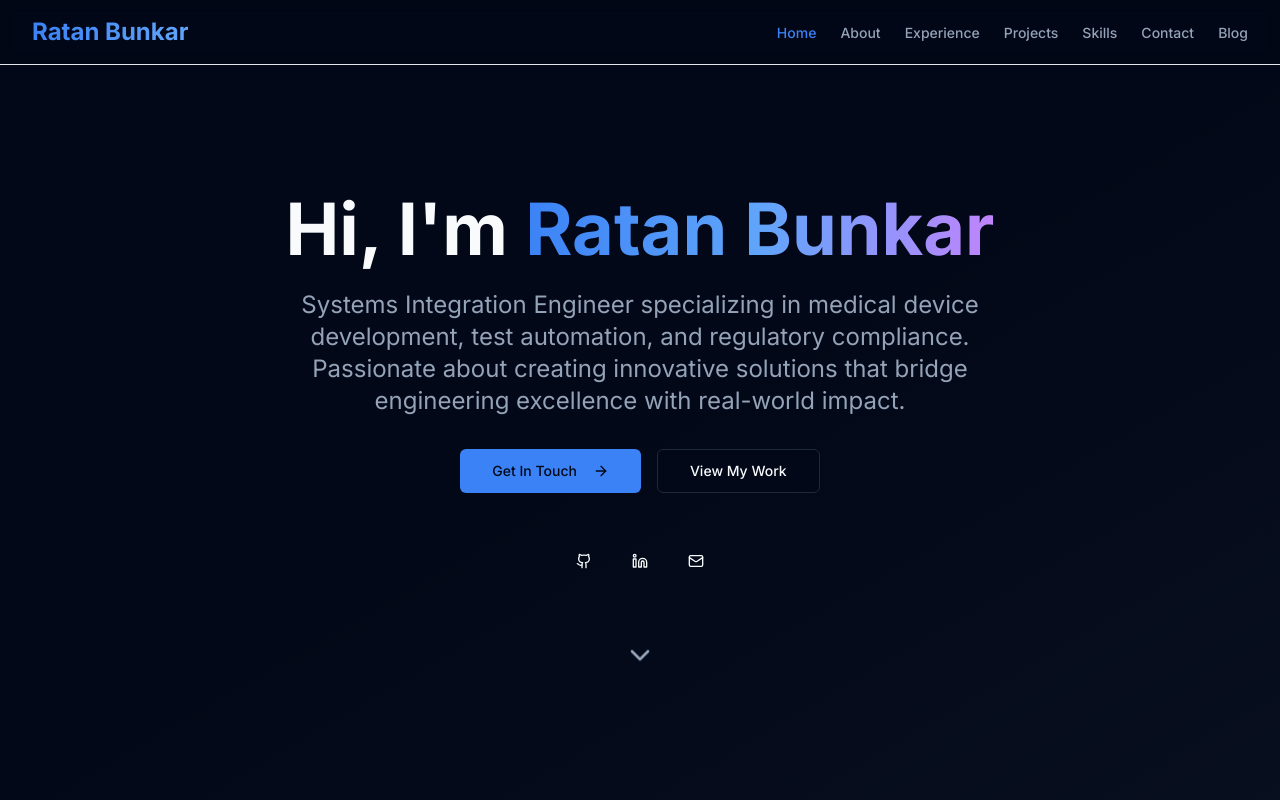
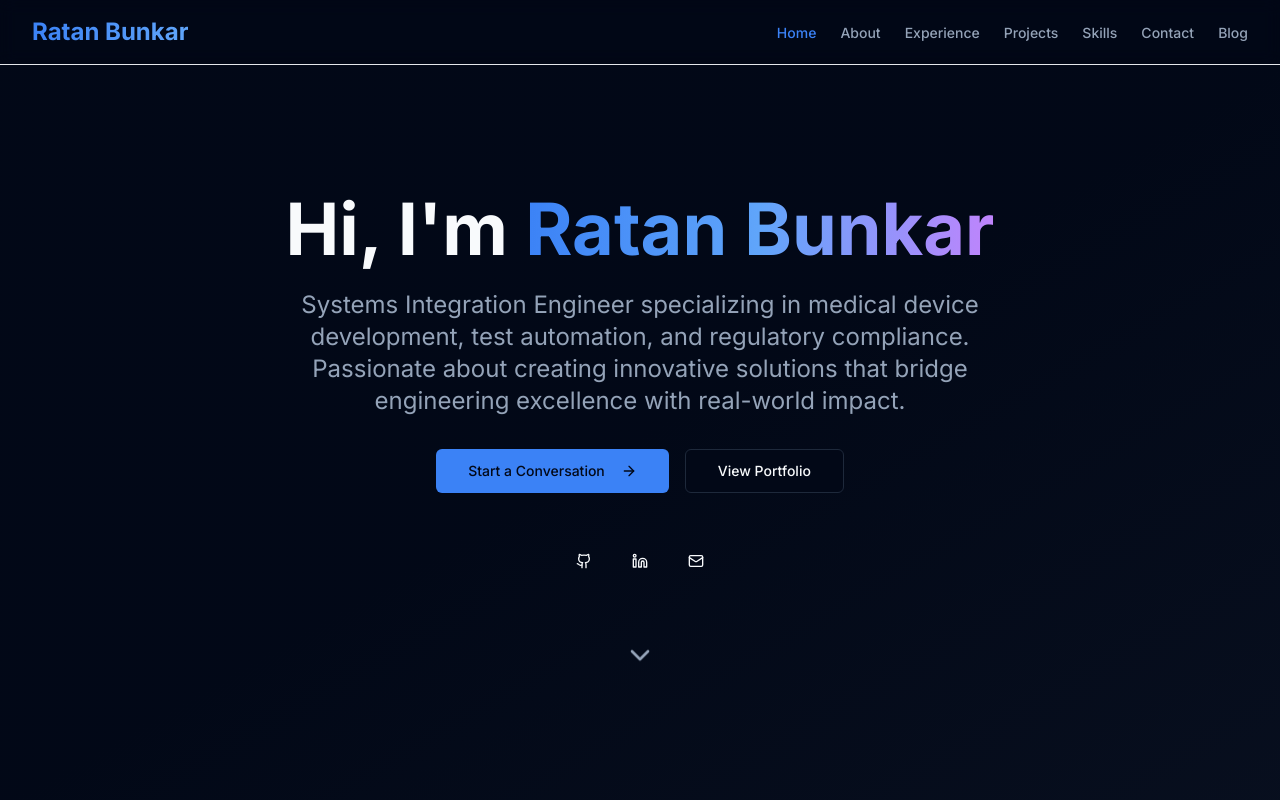
Before and after one commit to llaallii/Portfolio, a Next.js app: page / in a window 1280 px wide. Shown: the top 800 px of the page. Built offline with nearby package versions, Linux system fonts and the light colour scheme.

Commit message:
chore(hero): update CTA labels

```diff
--- a/components/sections/hero-section.tsx
+++ b/components/sections/hero-section.tsx
@@ -30,12 +30,12 @@ export function HeroSection() {
           <div className="flex flex-col sm:flex-row gap-4 justify-center items-center mb-12">
             <Button asChild size="lg">
               <Link href="/contact">
-                Get In Touch
+                Start a Conversation
                 <ArrowRight className="ml-2 h-4 w-4" />
               </Link>
             </Button>
             <Button variant="outline" size="lg" asChild>
-              <Link href="/projects">View My Work</Link>
+              <Link href="/projects">View Portfolio</Link>
             </Button>
           </div>
           <div className="flex justify-center space-x-4">
```
